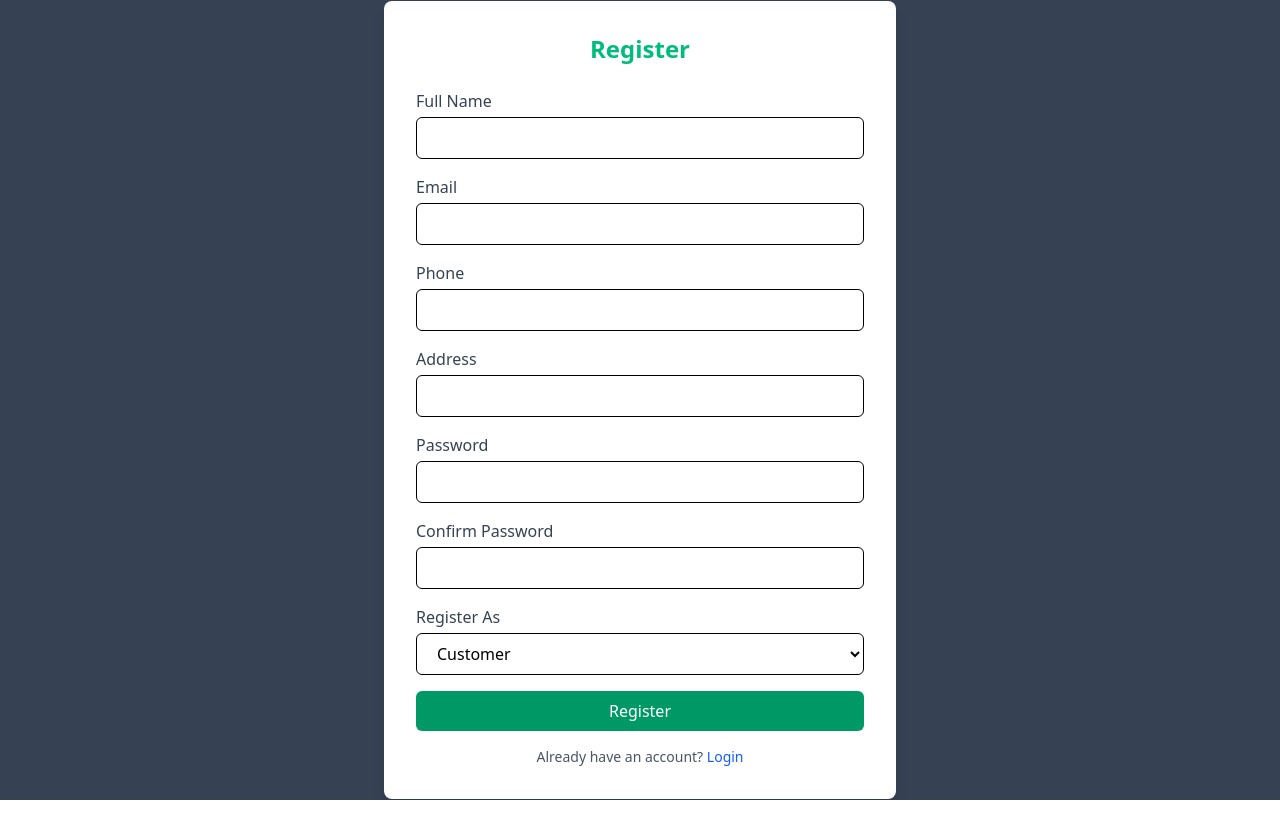
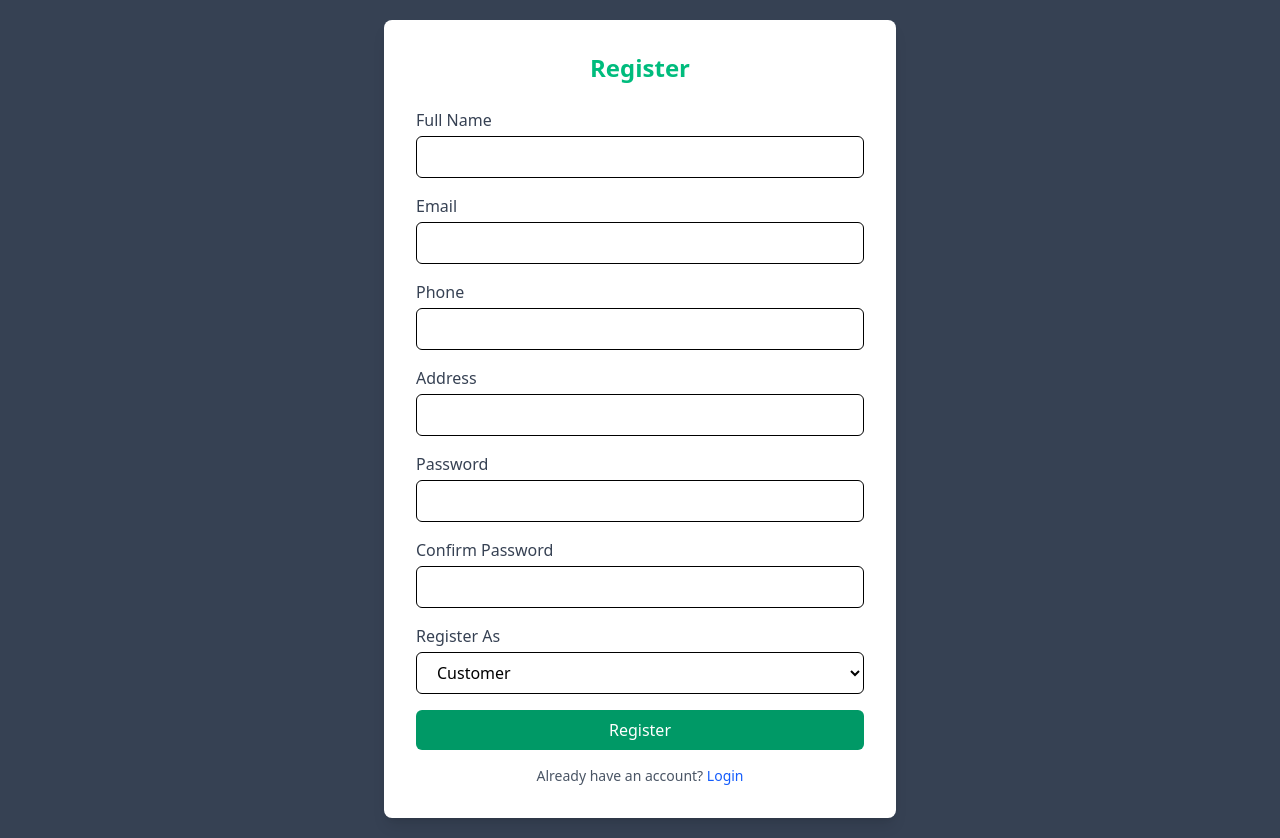
Before and after one commit to Mainul21/household_services, a React (Vite) app in the folder frontend/: page /register in a window 1280 px wide. Before the commit the page ends 800 px from the top, so only its background shows below. Built offline with nearby package versions, Linux system fonts and the light colour scheme.

Commit message:
UI changes

```diff
--- a/frontend/src/pages/Register.jsx
+++ b/frontend/src/pages/Register.jsx
@@ -29,7 +29,7 @@ const Register = () => {
 
   return (
     <div className="min-h-screen flex items-center justify-center bg-gray-700">
-      <div className="bg-white p-8 rounded-lg shadow-lg w-full max-w-lg">
+      <div className="bg-white p-8 m-5 rounded-lg shadow-lg w-full max-w-lg">
         <h2 className="text-2xl font-bold text-center mb-6 text-emerald-500">Register</h2>
         <form onSubmit={handleSubmit} className="space-y-4">
           <div>
```
